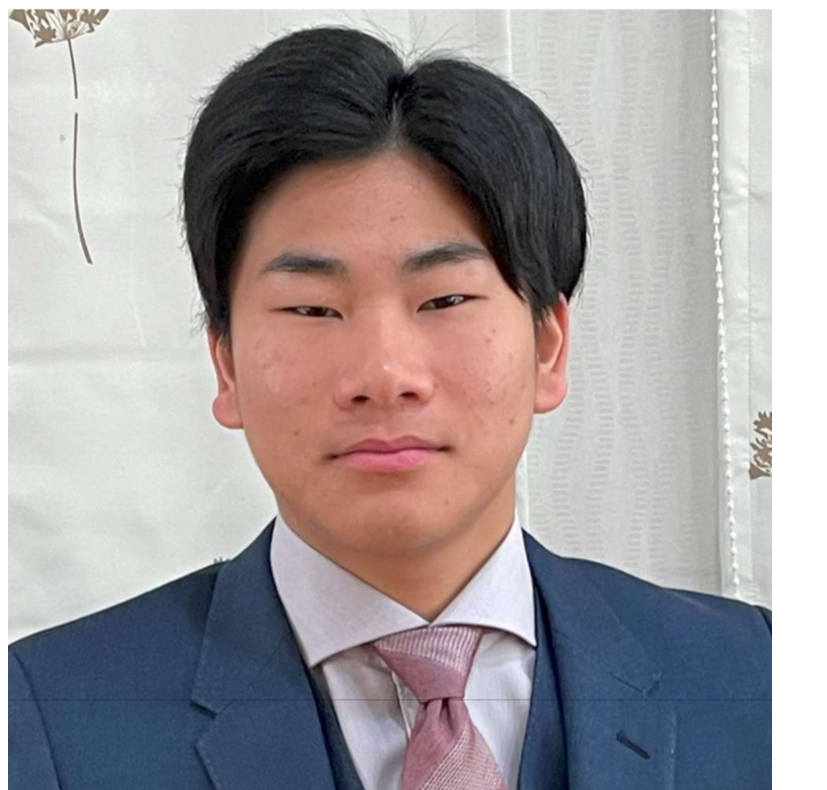
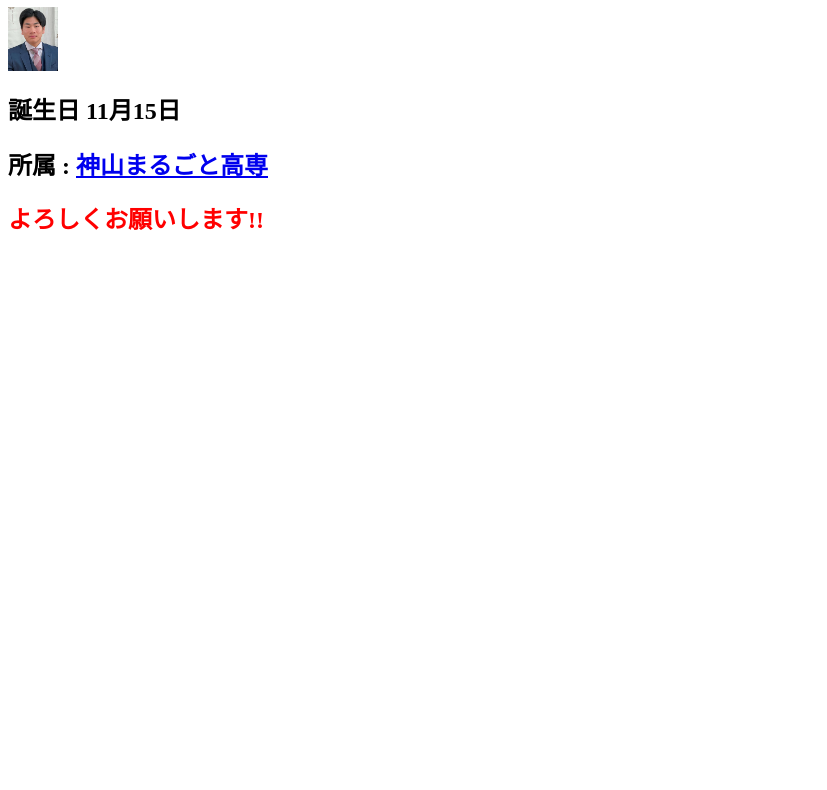
Before and after one commit to KMC-Y-Kimura/Website-Intro, a plain HTML site: page index.html in a window 1280 px wide. Shown: the part 68-858 px from the top of the page, without its empty margins (0-827 px from the left). After the commit the page ends 800 px from the top, so only its background shows below. Drawn offline with Linux system fonts and the light colour scheme.

Commit message:
Update index.html

```diff
--- a/index.html
+++ b/index.html
@@ -1,5 +1,5 @@
 <h1>木村優太</h1>
-<img src="Face-image.jpeg">
+<img src="Face-image.jpeg" width=50>
 <h2>誕生日  11月15日</h2>
 <h2>所属 :  <a href="https://kamiyama.ac.jp">神山まるごと高専</a></h2>
 <h2><font color="red">よろしくお願いします!!</font></h2>
```
